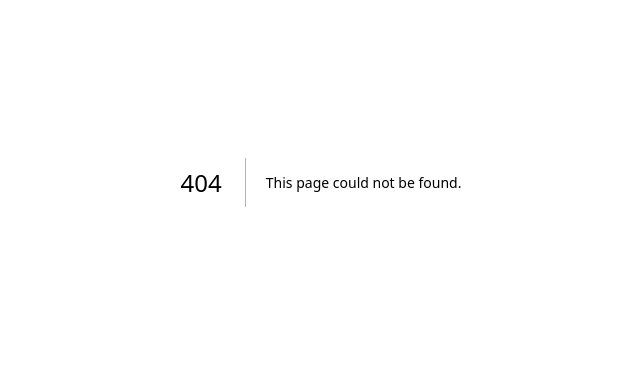
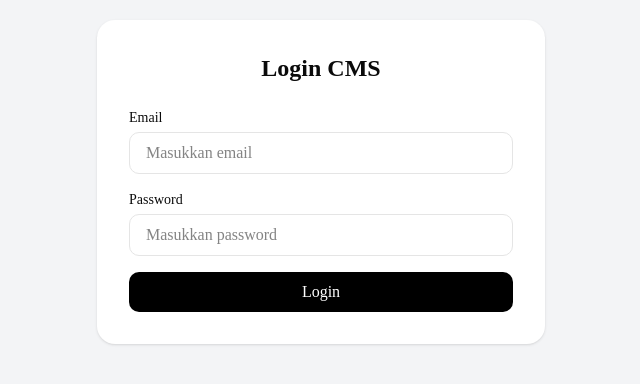
Before and after one commit to Atri-awg/way-kanan-explore, a Next.js app in the folder cms/: page /login in a window 1280 px wide. Before the commit this address had no page. Shown: the part 218-602 px from the top of the page, without its empty margins (319-959 px from the left). Built offline with nearby package versions, Linux system fonts and the light colour scheme.

Commit message:
create login page

```diff
--- /dev/null
+++ b/cms/app/login/page.tsx
@@ -0,0 +1,44 @@
+export default function LoginPage() {
+  return (
+    <div className="min-h-screen flex items-center justify-center bg-gray-100">
+      <div className="w-full max-w-md bg-white p-8 rounded-2xl shadow">
+        <h1 className="text-2xl font-bold text-center mb-6">
+          Login CMS
+        </h1>
+
+        <form className="space-y-4">
+          <div>
+            <label className="block mb-1 text-sm">
+              Email
+            </label>
+
+            <input
+              type="email"
+              placeholder="Masukkan email"
+              className="w-full border rounded-lg px-4 py-2"
+            />
+          </div>
+
+          <div>
+            <label className="block mb-1 text-sm">
+              Password
+            </label>
+
+            <input
+              type="password"
+              placeholder="Masukkan password"
+              className="w-full border rounded-lg px-4 py-2"
+            />
+          </div>
+
+          <button
+            type="submit"
+            className="w-full bg-black text-white py-2 rounded-lg"
+          >
+            Login
+          </button>
+        </form>
+      </div>
+    </div>
+  );
+}
```
